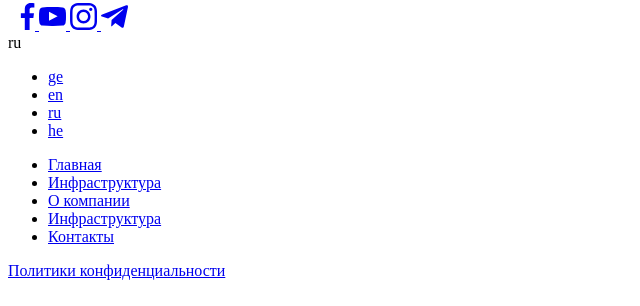
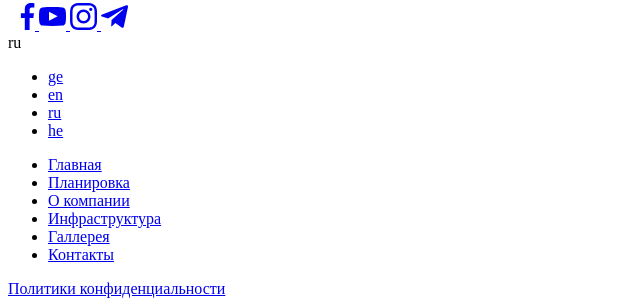
Before and after one commit to Eridiant/royalty, a Yii app: template frontend/views/site/about.php in a window 1280 px wide. Shown: the part 1635-1941 px from the top of the page, without its empty margins (0-640 px from the left). Before the commit the page ends 1915 px from the top, so only its background shows below. Run offline with PHP 8.4 and a stand-in for Yii, Linux system fonts and the light colour scheme; the template is opened without the code that fills it, so the values that code supplies are empty; some libraries are stand-ins or nearby versions.

Commit message:
f+b add gallery fix

```diff
--- a/frontend/views/layouts/template-footer.php
+++ b/frontend/views/layouts/template-footer.php
@@ -100,9 +100,10 @@ use yii\helpers\Url;
             <div class="content-nav">
                 <ul>
                     <li><a href="<?= Url::toRoute('/site/index') ?>">Главная</a></li>
-                    <li><a href="<?= Url::toRoute('/site/plans') ?>">Инфраструктура</a></li>
+                    <li><a href="<?= Url::toRoute('/site/plans') ?>">Планировка</a></li>
                     <li><a href="<?= Url::toRoute('/site/about') ?>">О компании</a></li>
                     <li><a href="<?= Url::toRoute('/site/infrastructure') ?>">Инфраструктура</a></li>
+                    <li><a href="<?= Url::toRoute('/site/gallery') ?>">Галлерея</a></li>
                     <li><a href="<?= Url::toRoute('/site/contacts') ?>">Контакты</a></li>
                 </ul>
             </div>
```
